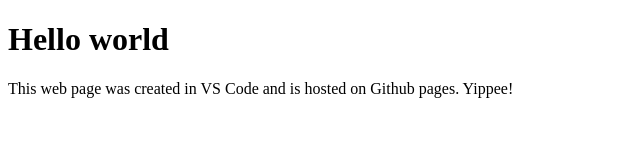
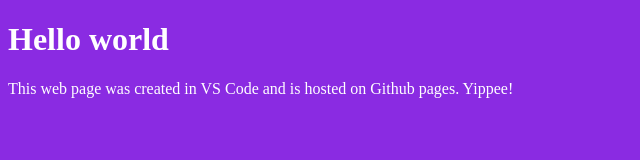
Before and after one commit to lsburtonBYU/first-webpage, a plain HTML site: page index.html in a window 1280 px wide. Shown: the whole page, without its empty margins (0-640 px from the left). Drawn offline with Linux system fonts and the light colour scheme.

Commit message:
linked css file and added basic colors

```diff
--- a/index.html
+++ b/index.html
@@ -5,6 +5,7 @@
   <meta charset="UTF-8">
   <meta http-equiv="X-UA-Compatible" content="IE=edge">
   <meta name="viewport" content="width=device-width, initial-scale=1.0">
+  <link rel="stylesheet" href="styles/styles.css">
   <title>First webpage</title>
 </head>
 
--- /dev/null
+++ b/styles/styles.css
@@ -0,0 +1,4 @@
+body {
+  color: white;
+  background-color: blueviolet;
+}
```
